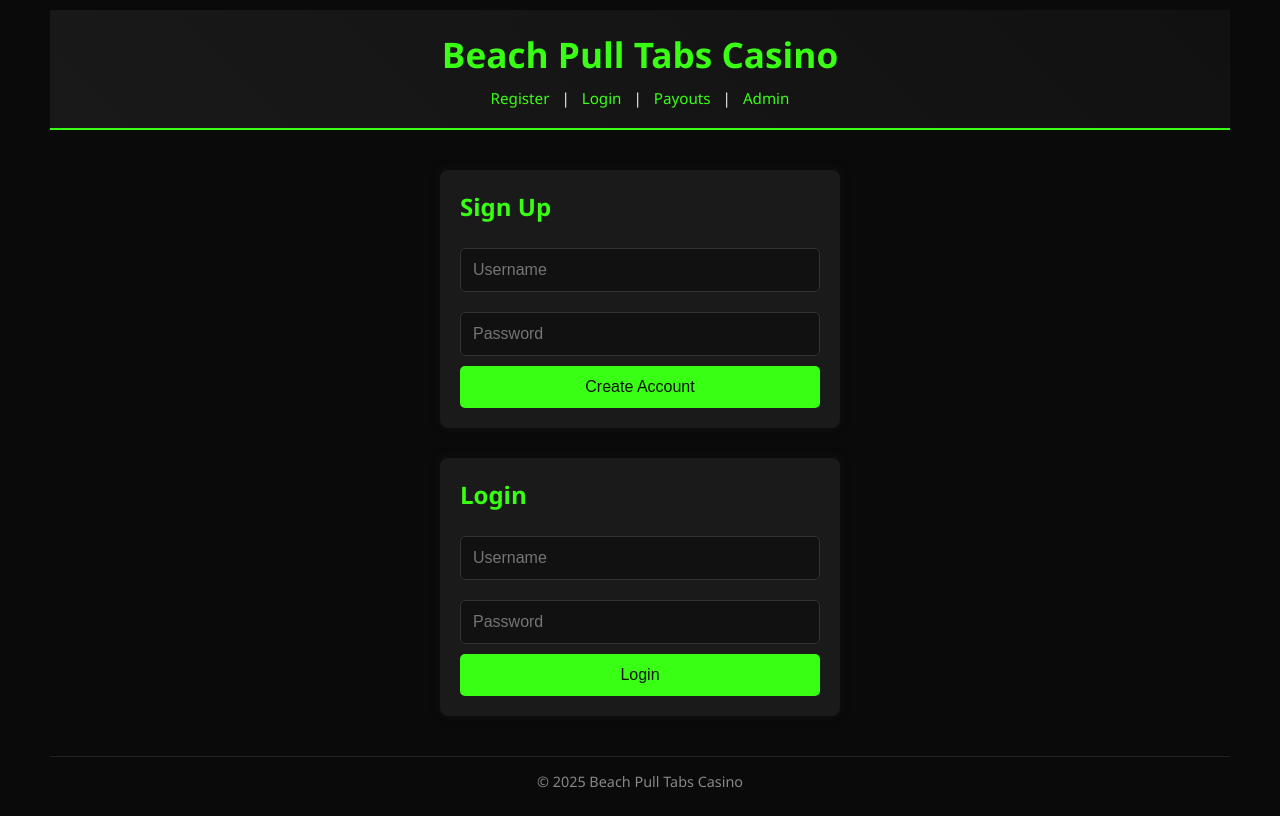
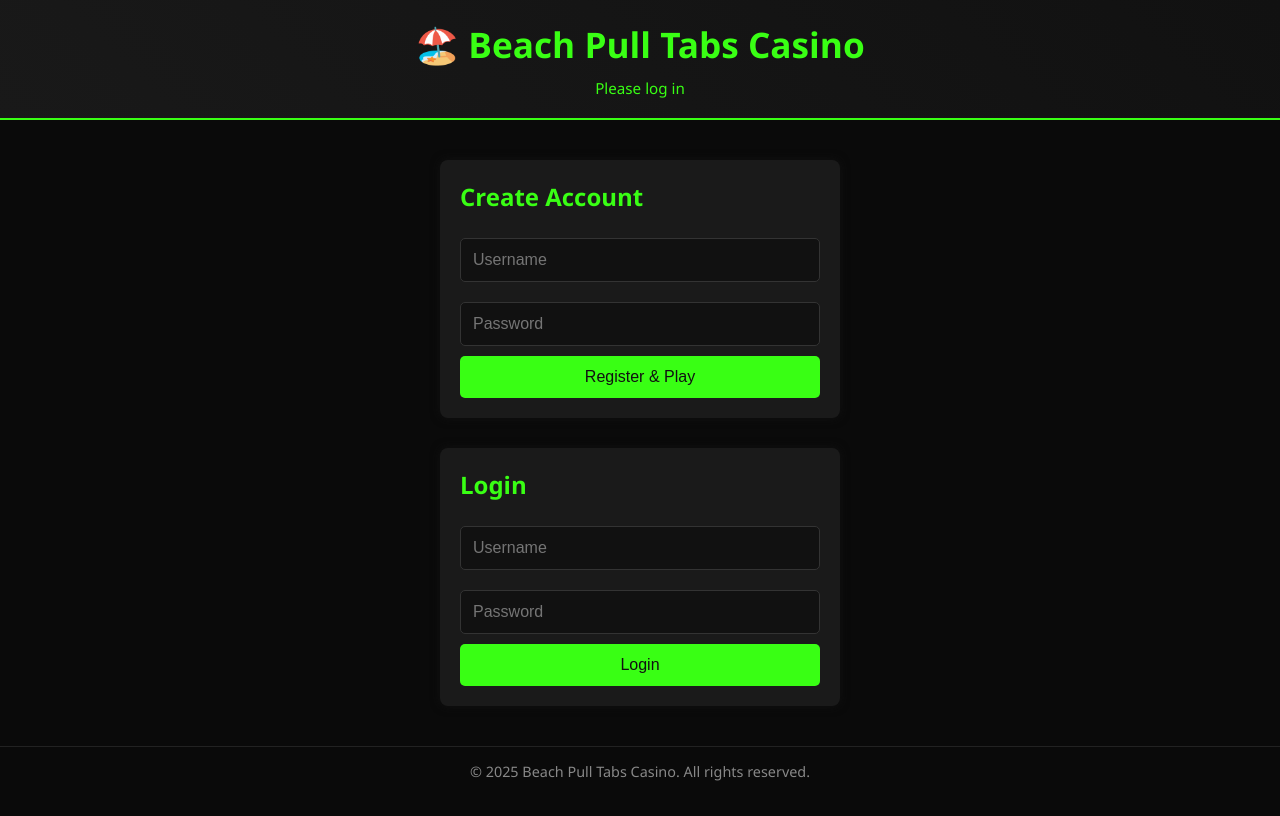
Before and after one commit to bulldawg395/pulltab-game, a Flask app: page / in a window 1280 px wide. After the commit the page ends 781 px from the top, so only its background shows below. Run offline with Flask 3, Linux system fonts and the light colour scheme.

Commit message:
index.html

```diff
--- a/templates/index.html
+++ b/templates/index.html
@@ -1,85 +1,108 @@
 <!DOCTYPE html>
 <html lang="en">
 <head>
-  <meta charset="UTF-8">
+  <meta charset="UTF-8" />
   <title>Beach Pull Tabs Casino</title>
-  <link rel="stylesheet" href="/static/style.css">
+  <link rel="stylesheet" href="/static/style.css" />
 </head>
 <body>
-  <div class="container">
   <header>
-      <h1>Beach Pull Tabs Casino</h1>
+    <h1>🏖️ Beach Pull Tabs Casino</h1>
     <nav>
-        {% if logged %}<span>{{ user }}</span> |
-        <a href="/logout">Logout</a> |
-        <a href="/history">My Wins</a>{% else %}
-        <a href="#register">Register</a> |
-        <a href="#login">Login</a>{% endif %}
-        | <a href="/info">Payouts</a>
-        | <a href="/admin">Admin</a>
+      {% if not logged %}
+        <span>Please log in</span>
+      {% else %}
+        <a href="/logout">Logout</a>
+        <a href="/history">My History</a>
+        <a href="/info">Payouts</a>
+        <a href="/admin">Admin</a>
+      {% endif %}
     </nav>
   </header>
 
   <main>
     {% if not logged %}
-      <section class="auth-form">
-        <form action="/register" method="POST"><h2>Sign Up</h2>
-          <input name="username" placeholder="Username" required>
-          <input name="password" type="password" placeholder="Password" required>
-          <button type="submit">Create Account</button>
+    <div class="auth-form">
+      <form method="POST" action="/register">
+        <h2>Create Account</h2>
+        <input type="text" name="username" placeholder="Username" required />
+        <input type="password" name="password" placeholder="Password" required />
+        <button type="submit">Register & Play</button>
       </form>
-        <form action="/login" method="POST"><h2>Login</h2>
-          <input name="username" placeholder="Username" required>
-          <input name="password" type="password" placeholder="Password" required>
+
+      <form method="POST" action="/login">
+        <h2>Login</h2>
+        <input type="text" name="username" placeholder="Username" required />
+        <input type="password" name="password" placeholder="Password" required />
         <button type="submit">Login</button>
       </form>
-      </section>
+    </div>
     {% else %}
-      <section class="game-box big-game">
+    <section class="game-layout">
+      <div class="game-box">
         <div class="balance">💰 $<span id="bal">0</span></div>
-        <div class="reel-container">
+        <div class="reel-container" id="reels">
           <div class="reel" id="s1">❓</div>
           <div class="reel" id="s2">❓</div>
           <div class="reel" id="s3">❓</div>
         </div>
         <button id="playBtn" onclick="play()">PLAY $1</button>
         <div class="message" id="msg"></div>
+      </div>
+
+      <div class="payouts-box">
+        <h3>🎯 Winning Combos</h3>
+        <div class="payout-line">
+          <span class="combo">🌴🌴🌴</span>
+          <span class="amount">$5</span>
+        </div>
+        <div class="payout-line">
+          <span class="combo">🍍🍍🍍</span>
+          <span class="amount">$10</span>
+        </div>
+        <div class="payout-line">
+          <span class="combo">🌞🌞🌞</span>
+          <span class="amount">$50</span>
+        </div>
+      </div>
     </section>
     {% endif %}
   </main>
 
-    <footer>&copy; 2025 Beach Pull Tabs Casino</footer>
-  </div>
+  <footer>
+    &copy; 2025 Beach Pull Tabs Casino. All rights reserved.
+  </footer>
 
   <script>
-    async function update() {
-      const r = await fetch("/balance");
-      const d = await r.json();
-      document.getElementById("bal").innerText = d.balance;
+    async function getBalance() {
+      const res = await fetch('/balance');
+      const data = await res.json();
+      document.getElementById("bal").innerText = data.balance.toFixed(2);
     }
 
     async function play() {
-      document.getElementById("msg").innerText = "";
-      document.querySelector(".reel-container").classList.add("spin");
-      document.getElementById("playBtn").disabled = true;
+      const btn = document.getElementById("playBtn");
+      const msg = document.getElementById("msg");
+      btn.disabled = true;
+      msg.innerText = "Spinning...";
 
-      const res = await fetch("/play", { method: "POST" });
-      const d = await res.json();
+      const res = await fetch('/play', { method: 'POST' });
+      const data = await res.json();
 
-      document.querySelector(".reel-container").classList.remove("spin");
-      document.getElementById("playBtn").disabled = false;
-
-      if (d.error) return alert(d.error);
-
-      ["s1", "s2", "s3"].forEach((id, i) =>
-        document.getElementById(id).innerText = d.symbols[i]);
-
-      document.getElementById("msg").innerText =
-        d.payout ? `🎉 You won $${d.payout}!` : "Try again!";
-      update();
+      if (data.error) {
+        msg.innerText = data.error;
+      } else {
+        document.getElementById("s1").innerText = data.symbols[0];
+        document.getElementById("s2").innerText = data.symbols[1];
+        document.getElementById("s3").innerText = data.symbols[2];
+        msg.innerText = data.payout > 0 ? `🎉 You won $${data.payout}!` : "Try again!";
+        getBalance();
       }
 
-    {% if logged %} update(); {% endif %}
+      btn.disabled = false;
+    }
+
+    getBalance();
   </script>
 </body>
 </html>
```
Lines whose indentation alone changed are shown as unchanged.
